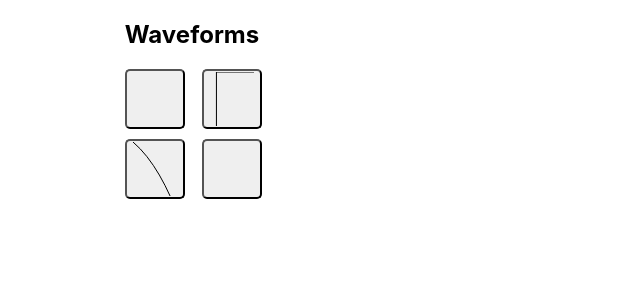
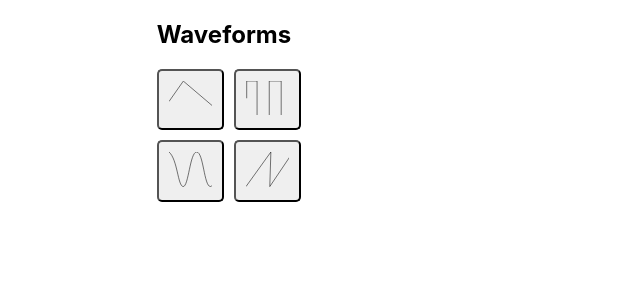
Before and after one commit to rdeprey/modular-synth, a React (Create React App) app: page / in a window 1280 px wide. Shown: the top 300 px of the page, without its empty margins (0-640 px from the left). Built offline with nearby package versions, Linux system fonts and the light colour scheme.

Commit message:
resize SVG buttons

```diff
--- a/src/App.css
+++ b/src/App.css
@@ -1,16 +1,5 @@
 .App {
   text-align: center;
-}
-
-.App-logo {
-  height: 40vmin;
-  pointer-events: none;
-}
-
-@media (prefers-reduced-motion: no-preference) {
-  .App-logo {
-    animation: App-logo-spin infinite 20s linear;
-  }
 }
 
 .App-header {
@@ -27,12 +16,3 @@
 .App-link {
   color: #61dafb;
 }
-
-@keyframes App-logo-spin {
-  from {
-    transform: rotate(0deg);
-  }
-  to {
-    transform: rotate(360deg);
-  }
-}
--- a/src/Components/Panels/SettingsGrid.module.css
+++ b/src/Components/Panels/SettingsGrid.module.css
@@ -1,7 +1,11 @@
 .settingsGrid {
   display: grid;
-    grid-template-columns: 30% 40% 30%;
+  grid-template-columns: 35% 45% 30%;
   justify-items: center;
+}
+
+.settingsGrid section {
+  width: 100%;
 }
 
 .visuallyHidden {
--- a/src/Components/Panels/WaveformPanel/SawtoothWaveform.jsx
+++ b/src/Components/Panels/WaveformPanel/SawtoothWaveform.jsx
@@ -1,10 +1,20 @@
 import React from 'react'
 
 const SawtoothWaveform = () => {
-    return <svg role="img" aria-labelledby="sawtooth-waveform" xmlns="http://www.w3.org/2000/svg" xmlnsXlink="http://www.w3.org/1999/xlink">
-        <title id="sawtooth-waveform">Sawtooth Waveform</title>
-        <defs><path d="M637.17 320V0L431.61 320l4.28-320-215.55 320 9.99-320L0 320" id="d"/></defs>
-    <use xlinkHref="#d" fill-opacity="0" stroke="#000"/></svg>
+  return (
+    <svg
+      role='img'
+      aria-labelledby='sawtooth-waveform'
+      xmlns='http://www.w3.org/2000/svg'
+      xmlnsXlink='http://www.w3.org/1999/xlink'
+      viewBox='0 0 400 320'>
+      <title id='sawtooth-waveform'>Sawtooth Waveform</title>
+      <path
+        d='M637.17 320V0L431.61 320l4.28-320-215.55 320 9.99-320L0 320'
+        id='d'
+      />
+    </svg>
+  )
 }
 
-export default SawtoothWaveform;
+export default SawtoothWaveform
--- a/src/Components/Panels/WaveformPanel/SineWaveform.jsx
+++ b/src/Components/Panels/WaveformPanel/SineWaveform.jsx
@@ -1,10 +1,20 @@
 import React from 'react'
 
 const SineWaveform = () => {
-    return <svg role="img" aria-labelledby="sine-waveform" xmlns="http://www.w3.org/2000/svg" xmlnsXlink="http://www.w3.org/1999/xlink">
-        <title id="sine-waveform">Sine Waveform</title>
-        <defs><path d="M640 323.81C598.57 323.81 563.57.59 508.22 0c-55.36-.59-66.08 322.02-125 320C324.29 317.98 318.93.59 256.43 0c-62.5-.59-75 322.02-125 320C81.43 317.98 79.29 67.5 0 0" id="c"/></defs>
-        <use xlinkHref="#c" fill-opacity="0" stroke="#000"/></svg>
+  return (
+    <svg
+      role='img'
+      aria-labelledby='sine-waveform'
+      xmlns='http://www.w3.org/2000/svg'
+      xmlnsXlink='http://www.w3.org/1999/xlink'
+      viewBox='0 0 400 320'>
+      <title id='sine-waveform'>Sine Waveform</title>
+      <path
+        d='M640 323.81C598.57 323.81 563.57.59 508.22 0c-55.36-.59-66.08 322.02-125 320C324.29 317.98 318.93.59 256.43 0c-62.5-.59-75 322.02-125 320C81.43 317.98 79.29 67.5 0 0'
+        id='c'
+      />
+    </svg>
+  )
 }
 
-export default SineWaveform;
+export default SineWaveform
--- a/src/Components/Panels/WaveformPanel/SquareWaveform.jsx
+++ b/src/Components/Panels/WaveformPanel/SquareWaveform.jsx
@@ -1,10 +1,20 @@
-import React from 'react';
+import React from 'react'
 
 const SquareWaveform = () => {
-    return <svg role="img" aria-labelledby="square-waveform" xmlns="http://www.w3.org/2000/svg" xmlnsXlink="http://www.w3.org/1999/xlink">
-        <title id="square-waveform">Square Waveform</title>
-        <defs><path d="M634.77 160v160H532.65V0H430.53v320H326.01V0H215.48v320H102.54V0H6.43v160" id="b"/></defs>
-        <use xlinkHref="#b" fill-opacity="0" stroke="#000"/></svg>
+  return (
+    <svg
+      role='img'
+      aria-labelledby='square-waveform'
+      xmlns='http://www.w3.org/2000/svg'
+      xmlnsXlink='http://www.w3.org/1999/xlink'
+      viewBox='0 0 400 320'>
+      <title id='square-waveform'>Square Waveform</title>
+      <path
+        d='M634.77 160v160H532.65V0H430.53v320H326.01V0H215.48v320H102.54V0H6.43v160'
+        id='b'
+      />
+    </svg>
+  )
 }
 
-export default SquareWaveform;
+export default SquareWaveform
--- a/src/Components/Panels/WaveformPanel/TriangleWaveform.jsx
+++ b/src/Components/Panels/WaveformPanel/TriangleWaveform.jsx
@@ -1,10 +1,17 @@
-import React from 'react';
+import React from 'react'
 
 const TriangleWaveform = () => {
-    return <svg role="img" aria-labelledby="triangle-waveform" xmlns="http://www.w3.org/2000/svg" xmlnsXlink="http://www.w3.org/1999/xlink">
-                <title id="triangle-waveform">Triangle Waveform</title>
-                <defs><path d="M640 133.83L507.17 318.94 132.83 1 0 189.76" id="a"/></defs>
-                <use xlinkHref="#a" fill-opacity="0"/><use xlinkHref="#a" fill-opacity="0" stroke="#000"/></svg>
+  return (
+    <svg
+      role='img'
+      aria-labelledby='triangle-waveform'
+      xmlns='http://www.w3.org/2000/svg'
+      xmlnsXlink='http://www.w3.org/1999/xlink'
+      viewBox='0 0 400 320'>
+      <title id='triangle-waveform'>Triangle Waveform</title>
+      <path d='M640 133.83L507.17 318.94 132.83 1 0 189.76' id='a' />
+    </svg>
+  )
 }
 
-export default TriangleWaveform;
+export default TriangleWaveform
--- a/src/Components/Panels/WaveformPanel/WaveformPanel.module.css
+++ b/src/Components/Panels/WaveformPanel/WaveformPanel.module.css
@@ -3,15 +3,19 @@
   grid-template-columns: repeat(2, 50%);
   align-items: center;
   grid-gap: 10px;
+  width: 30%;
+  margin: 0 auto;
 }
 
 .waveformGrid > button svg {
+  fill-opacity: 0;
+  stroke: #000;
+  stroke-width: 5px;
   width: 100%;
-    height: 100%;
+  height: auto;
 }
 
 .waveformGrid > button {
   border-radius: 5px;
-    height: 60px;
-    width: 60px;
+  padding: 10px;
 }
```
Lines whose indentation alone changed are shown as unchanged.
